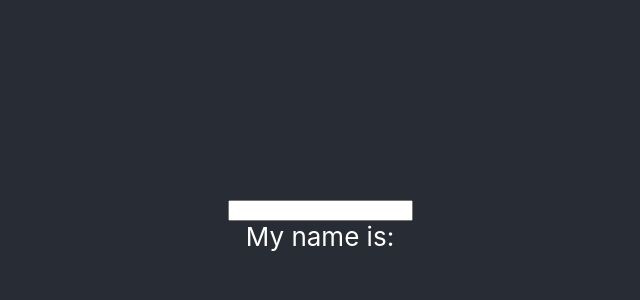
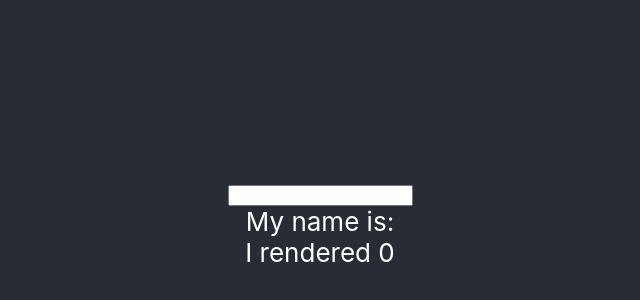
Before and after one commit to loayalsaid1/hooks-simplified, a React (Create React App) app: page / in a window 1280 px wide. Shown: the part 174-474 px from the top of the page, without its empty margins (320-960 px from the left). Built offline with nearby package versions, Linux system fonts and the light colour scheme; the HTML template or start-up script is replaced by a standard one.

Commit message:
RenderCount

```diff
--- a/src/useRef/Main.jsx
+++ b/src/useRef/Main.jsx
@@ -1,11 +1,17 @@
-import React, { useState } from 'react';
+import React, { useEffect, useRef, useState } from 'react';
 
 
 export default function Main() {
 	const [name, setName] = useState('');
+	const renderCount = useRef(0);
+
+	useEffect(() => {
+		renderCount.current += 1;
+	});
 
 	return <>
 		<input type="text" value={name} onChange={(event) => setName(event.target.value)} />
 		<div> My name is: {name}</div>
+		<div>I rendered { renderCount.current}</div>
 	</>
 }
```
